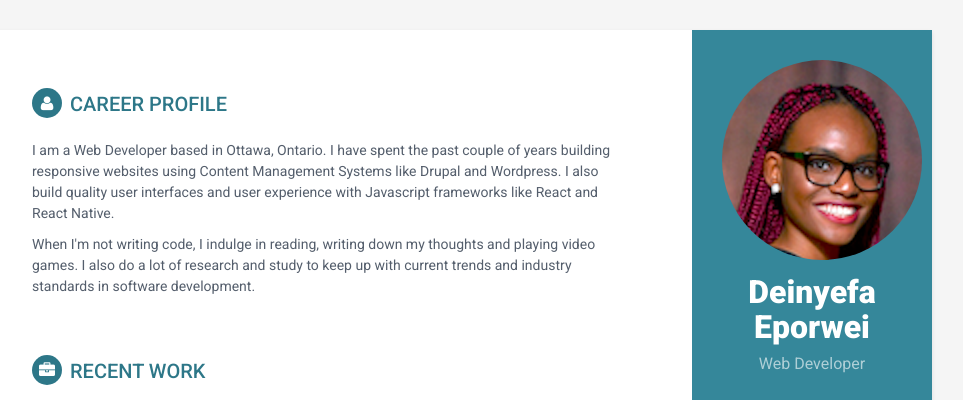
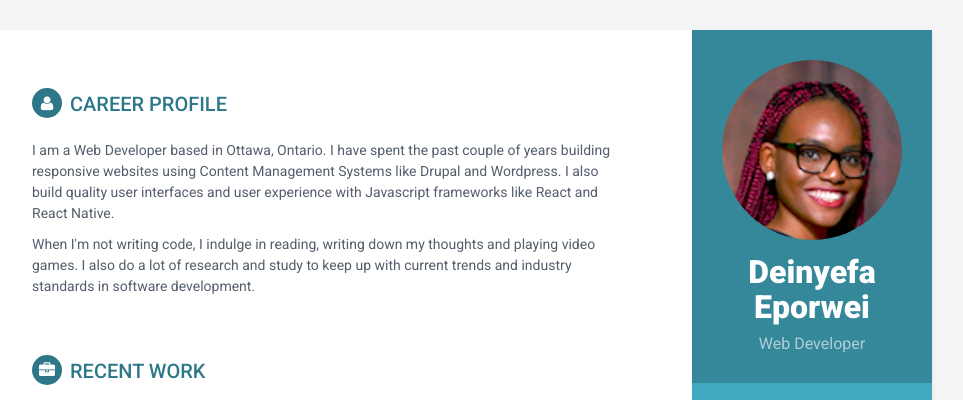
Before and after one commit to deinyefa/resume, a plain HTML site: page index.html in a window 1280 px wide. Shown: the top 400 px of the page, without its empty margins (188-1151 px from the left). Drawn offline with Linux system fonts and the light colour scheme.

Commit message:
centered image

```diff
--- a/index.html
+++ b/index.html
@@ -46,9 +46,9 @@
 			<div class="sidebar-wrapper">
 				<div class="profile-container">
 					<img
-						class="profile"
+						class="profile img-responsive"
 						src="assets/images/profile.png"
-						alt=""
+						alt="A headshot of Deinyefa Eporwei"
 					/>
 					<h1 class="name">Deinyefa Eporwei</h1>
 					<h3 class="tagline">Web Developer</h3>
```
